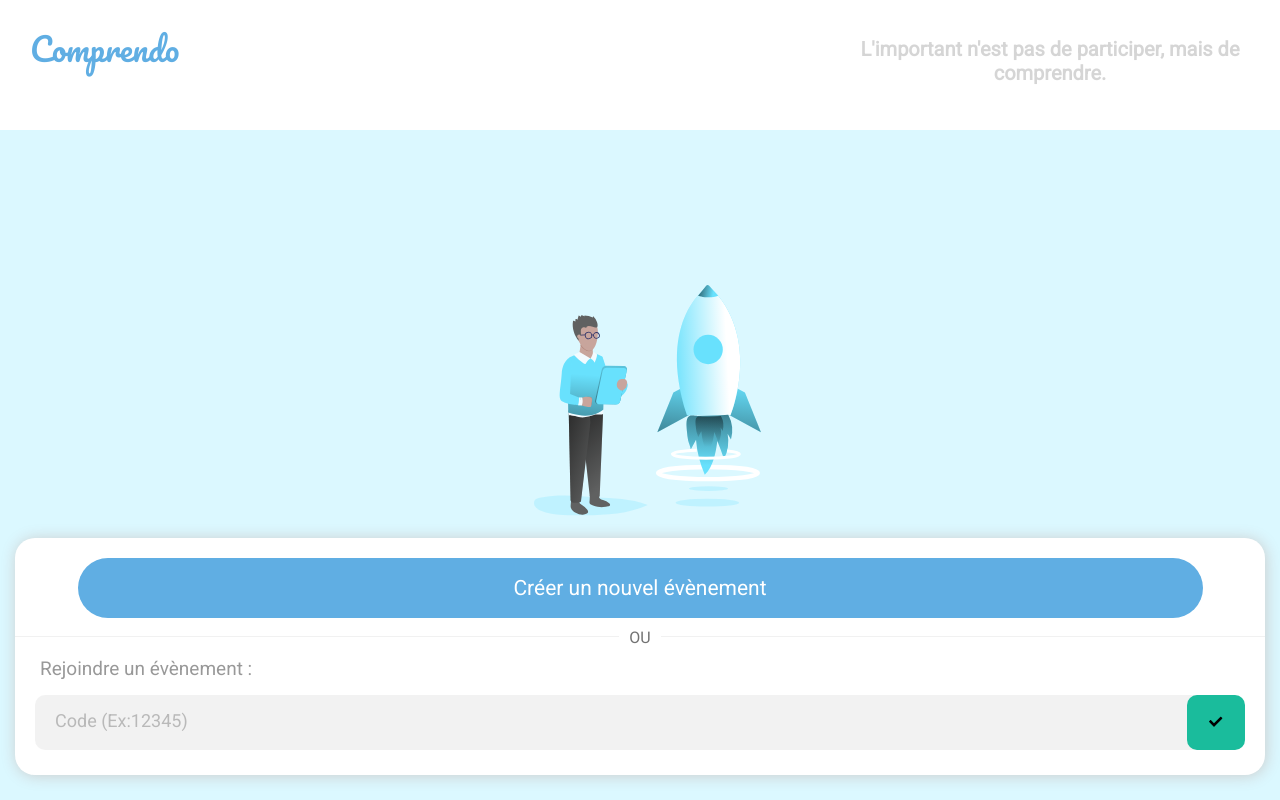
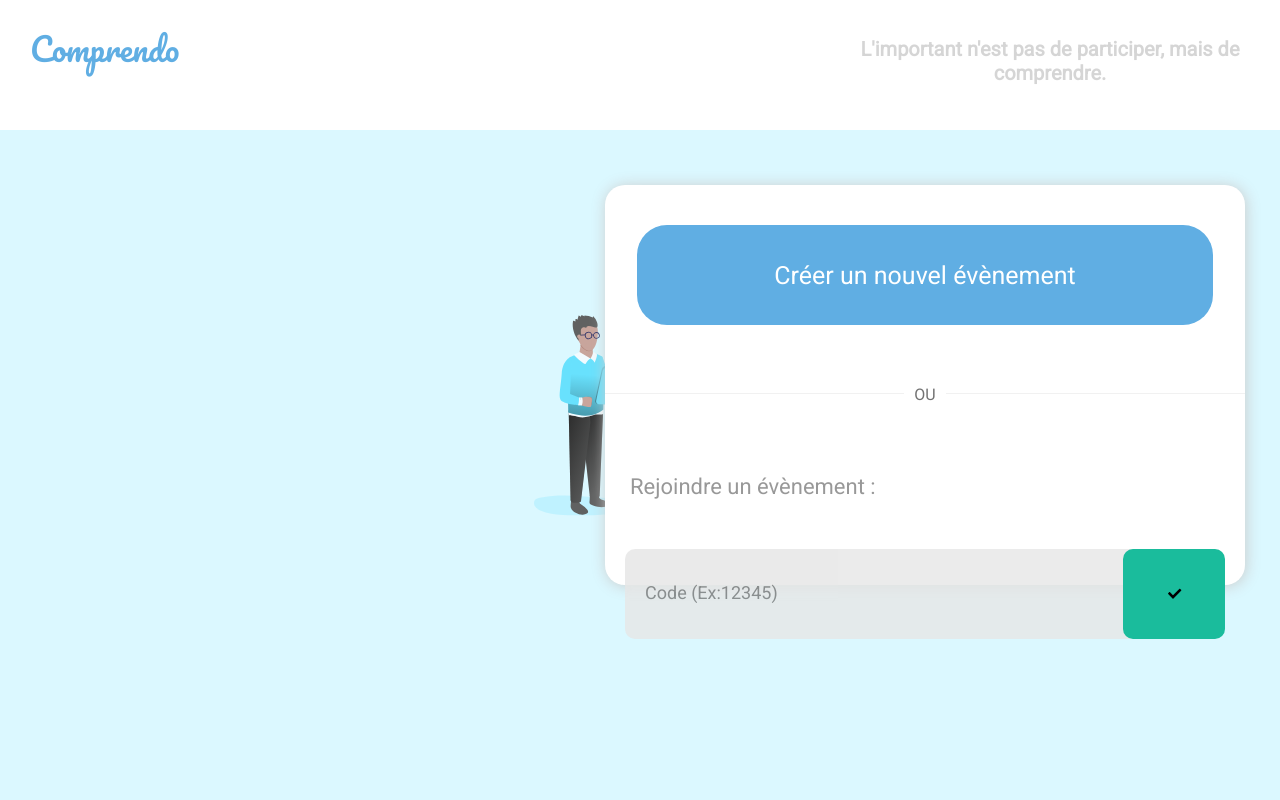
Before and after one commit to superfrancisco2019/comprendo-front, a Vue app: page / in a window 1280 px wide. Built offline with nearby package versions, Linux system fonts and the light colour scheme; the HTML template or start-up script is replaced by a standard one; what vue-carousel-3d would draw is missing.

Commit message:
home responsive +765px

```diff
--- a/src/pages/Home.vue
+++ b/src/pages/Home.vue
@@ -52,13 +52,6 @@ body{
   background-size: cover;
   box-sizing: border-box;
 }
-img{
-  width:200vh;
-  height:200vh;
-  position:absolute;
-  left:-75vh;
-  top:-50vh
-}
 p{
   text-align:left;
   margin-left:25px;
@@ -107,7 +100,34 @@ input{
   height:55px;
   font-size:18px;
   padding-left:20px;
-  opacity:50%;
+  opacity:80%;
   padding-bottom:5px
 }
+@media (min-width: 765px){
+#frame{
+  width:50%;
+  height:50%;
+  position:absolute;
+  right:20px;
+  bottom:200px;
+}
+#create{
+  height:100px;
+  margin-top:40px;
+  margin-bottom:50px;
+  font-size:25px
+}
+p{
+  padding-top:60px;
+  padding-bottom:35px;
+  font-size:22px;
+}
+input{
+  height:90px
+}
+#check{
+  height:90px;
+  width:120px
+}
+}
 </style>
```
